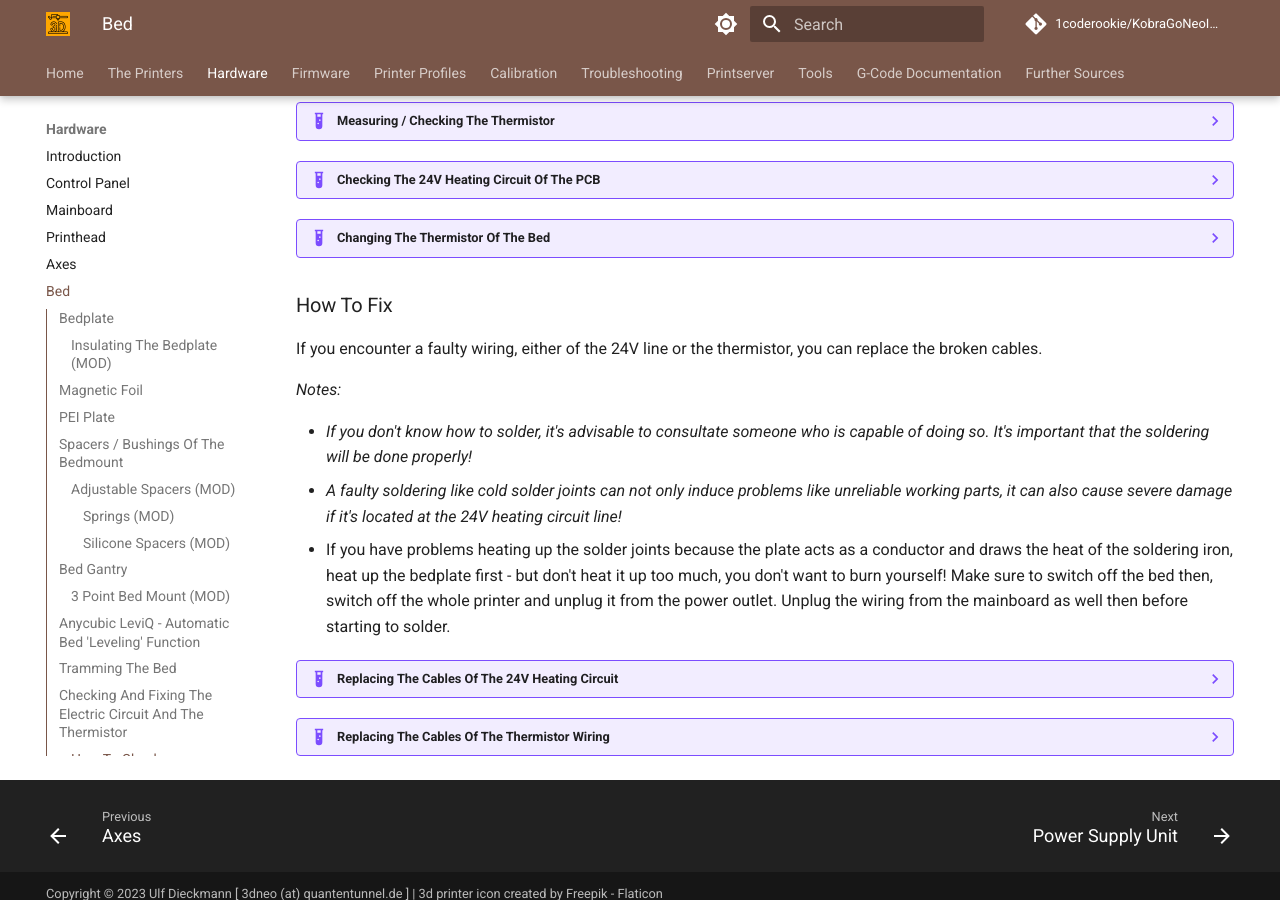
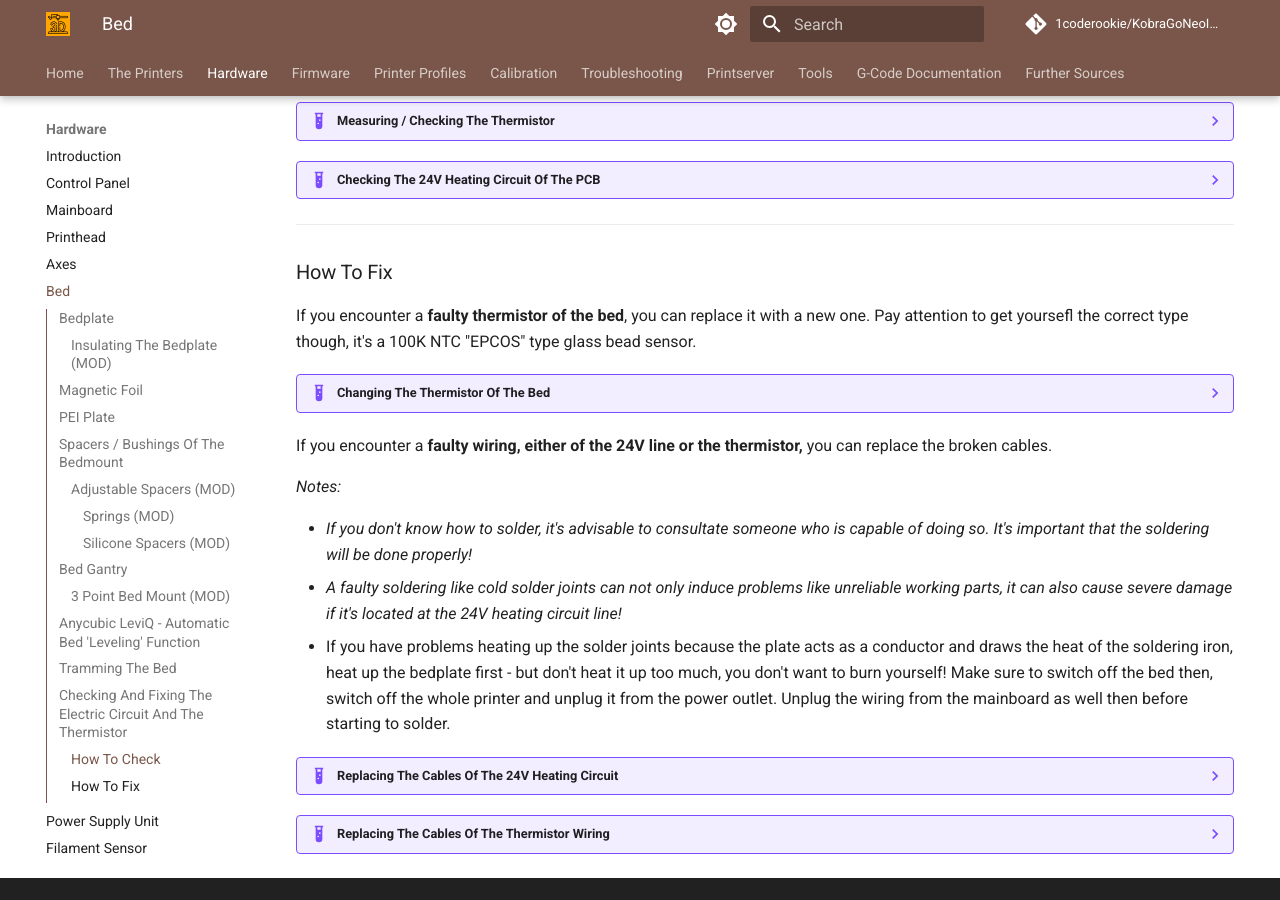
Before and after one commit to 1coderookie/KobraGoNeoInsights, an MkDocs documentation site: the page built from docs/hardware/bed.md, in a window 1280 px wide and 900 px high, scrolled down 18339 px. Built offline with MkDocs 1.6.1 and Material for MkDocs 9.7.7, drawn with Linux system fonts in a browser that asks for light colours; comment, search, counter and statistics services are not loaded; some of the changed lines change nothing that is shown.

Commit message:
Update bed.md

```diff
--- a/docs/hardware/bed.md
+++ b/docs/hardware/bed.md
@@ -514,6 +514,12 @@ The following expandable textboxes will give you some basic instructions what yo
 
     If the circuit is ok, continuity will be given and a resistance of about 3.2Ohm should be reported.
 
+---
+
+### How To Fix
+
+If you encounter a **faulty thermistor of the bed**, you can replace it with a new one. Pay attention to get yoursefl the correct type though, it's a 100K NTC "EPCOS" type glass bead sensor.
+
 ??? example "Changing The Thermistor Of The Bed"
 
     If you need to change the thermistor, you should be able to do so by pulling off the piece of foam for being able to access it. You can then unsolder it and replace it with a new one.
@@ -522,9 +528,7 @@ The following expandable textboxes will give you some basic instructions what yo
 
     - If you have problems heating up the solder joints because the plate acts as a conductor and draws the heat of the soldering iron, heat up the bedplate first - but don't heat it up too much, you don't want to burn yourself! Make sure to switch off the bed then, switch off the whole printer and unplug it from the power outlet. Unplug the wiring from the mainboard as well then before starting to solder.
 
-### How To Fix
-
-If you encounter a faulty wiring, either of the 24V line or the thermistor, you can replace the broken cables.
+If you encounter a **faulty wiring, either of the 24V line or the thermistor,** you can replace the broken cables.
 
 *Notes:*
 
```
